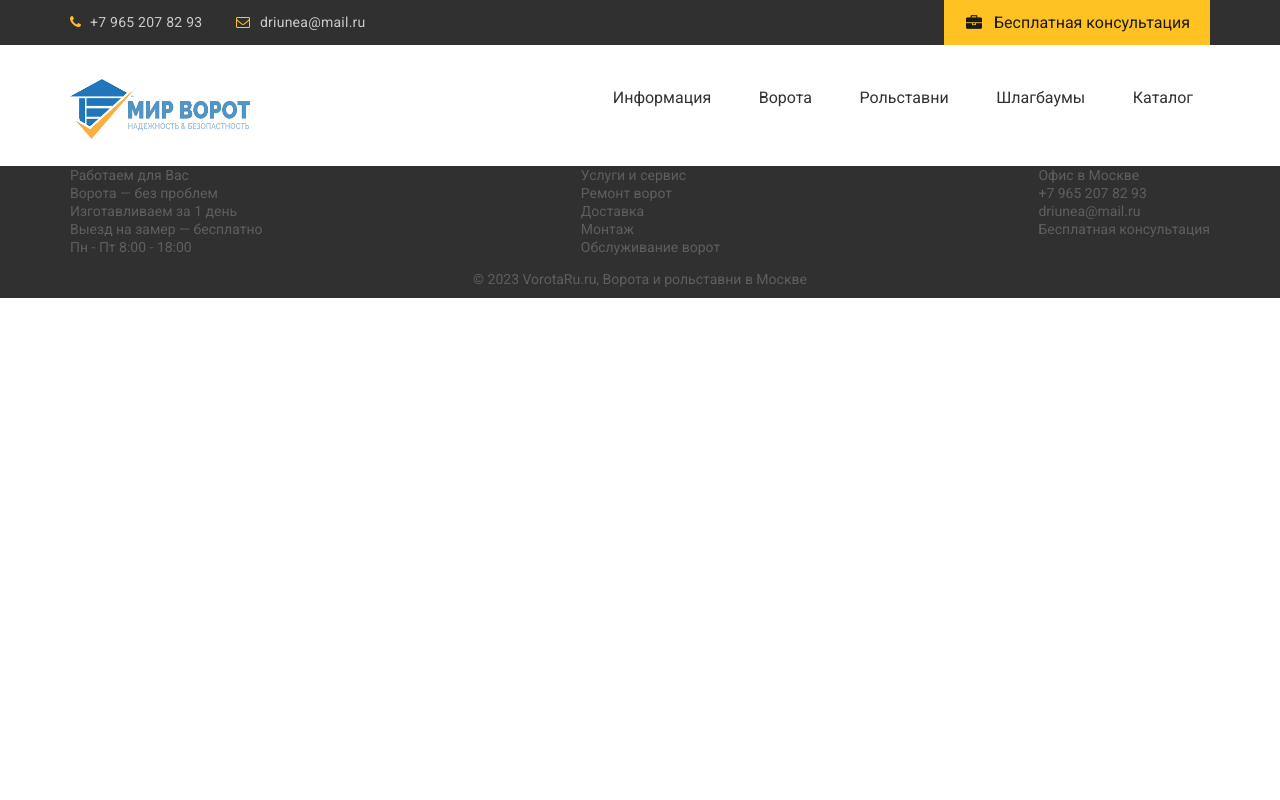
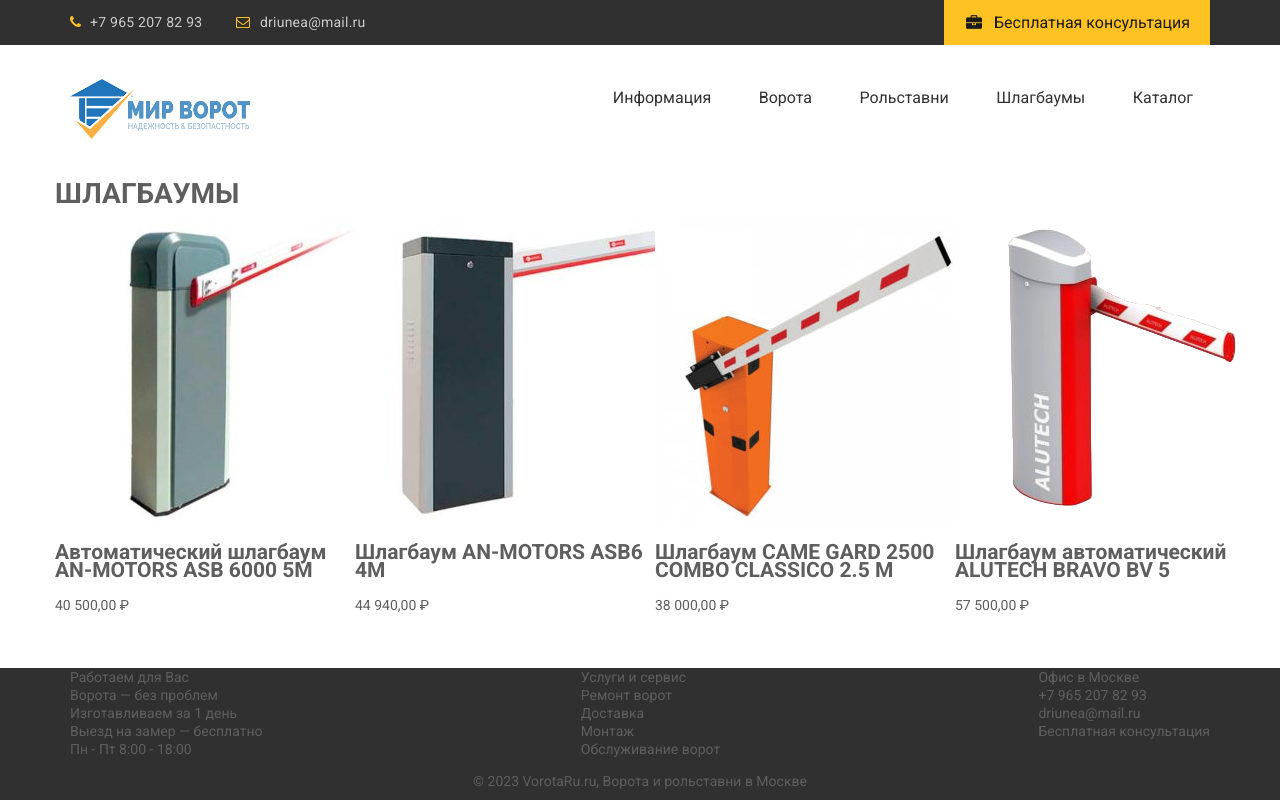
Before and after one commit to Selezeni/Vorota.ru, a Flask app: page /barrier in a window 1280 px wide. Run offline with Flask 3, Linux system fonts and the light colour scheme; some web fonts are replaced.

Commit message:
add new page

```diff
--- a/static/css/style.css
+++ b/static/css/style.css
@@ -1,36 +1,67 @@
-*{
+* {
     box-sizing: border-box;
 }
+html,
+body{
+    height: 100%;
+}
+.wrapper{
+    min-height: 100%;
+    display: flex;
+    flex-direction: column;
+}
+main{
+    flex-grow: 1;
+}
+
+.header{
+    position: sticky;
+    top: 0;
+    z-index: 1;
+    left: 0;
+    right: 0;
+}
+
+.header__content{
+    background-color: #fff;
+}
+
 nav a,
-div a{
+div a {
     text-decoration: none;
     display: inline-block;
 }
+
 ul,
-li{
+li {
     list-style: none;
     margin: 0;
     padding: 0;
 }
-.container{
+
+.container {
     max-width: 1170px;
     margin: 0 auto;
     padding: 0 15px;
 }
-body{
+
+body {
     font-family: 'Roboto', sans-serif;
     font-weight: 400;
     font-size: 14px;
     line-height: 18px;
     color: #5e5e5e
 }
-header{
+
+header {
     font-family: 'Roboto', sans-serif;
 }
-.header__top{
+
+.header__top {
     background-color: #303030
 }
-.header__btn{
+
+.header__btn {
     float: right;
     line-height: 36px;
     color: #1b1b1b;
@@ -39,63 +70,75 @@
     font-size: 16px;
     position: relative;
 }
-.header__btn:before{
+
+.header__btn:before {
     content: "\f0b1";
     font-family: 'icomoon';
     position: absolute;
     left: 22px;
     color: #1b1b1b;
 }
-.header__contacts:after{
+
+.header__contacts:after {
     content: "";
     clear: both;
     display: block;
 }
+
 .header__phone,
-.header__email{
+.header__email {
     color: #cbcacb;
     font-size: 14px;
     letter-spacing: 0.25px;
     line-height: 45px;
     position: relative;
 }
-.header__phone{
+
+.header__phone {
     padding-left: 20px;
     padding-right: 30px;
 }
-.header__phone:before{
+
+.header__phone:before {
     content: "\f095";
     font-family: 'icomoon';
     position: absolute;
     left: 0;
     color: #ffc222;
 }
-.header__email{
+
+.header__email {
     padding-left: 24px;
 }
-.header__email:before{
+
+.header__email:before {
     content: "\f003";
     font-family: 'icomoon';
     position: absolute;
     left: 0;
     color: #ffc222;
 }
-.header__content{
+
+.header__content {
     padding: 34px 0px 23px;
 }
-.header__logo img{
+
+.header__logo img {
     width: 180px;
     height: 60px;
     float: left;
 }
-.header__content-inner{
+
+.header__content-inner {
     display: flex;
     justify-content: space-between;
 }
-.menu li{
+
+.menu li {
     display: inline-block;
 }
-.menu a{
+
+.menu a {
     color: #323232;
     font-size: 16px;
     line-height: 36px;
@@ -103,37 +146,101 @@
     padding: 0px 16px;
     transition: all .5s;
 }
-.menu a:hover{
+
+.menu a:hover {
     border-color: #ffc222
 }
-.menu li + li{
+
+.menu li+li {
     padding-left: 10px;
 }
-.footer{
-    background-color:#303030;
+
+.footer {
+    background-color: #303030;
 }
-.footer__content{
+
+.footer__content {
     max-width: 1170px;
     margin: 0 auto;
     padding: 0 15px;
     display: flex;
     justify-content: space-between;
 }
-.copyright p{
+
+.copyright p {
     text-align: center;
     margin-bottom: 0px;
     padding-bottom: 10px;
 }
-.rolets-foto{
+
+h2.text {
+    max-width: 1170px;
+    margin: 0 auto;
+}
+
+.rolets_title,
+.page__name {
+    max-width: 1170px;
+    margin: 0 auto;
+}
+
+.rolets-text {
+    max-width: 1170px;
+    margin: 0 auto;
+}
+
+.rolets-foto {
     display: flex;
+    max-width: 1170px;
+    justify-content: space-between;
+    position: relative;
+    margin: 0 auto;
 }
-.rolets-alutech_foto{
+
+.rolets-alutech_foto {
     display: flex;
+    max-width: 1170px;
     justify-content: space-between;
+    position: relative;
+    margin: 0 auto;
 }
-.container-type{
+
+.container-type {
+    display: grid;
+    grid-template-columns: repeat(5, 1fr);
+    max-width: 1170px;
+    margin: 0 auto;
+}
+
+.foto {
+    max-width: 180px;
+}
+
+.discription {
     display: flex;
+    max-width: 1170px;
+    justify-content: space-between;
+    position: relative;
+    margin: 0 auto;
 }
-.result-foto{
-    display: flex;
+
+.description-result,
+.automatic {
+    max-width: 1170px;
+    margin: 0 auto;
 }
+
+.result-foto {
+    max-width: 1170px;
+    margin: 0 auto;
+    display: grid;
+    grid-template-columns: repeat(2, 1fr);
+}
+
+.barrier {
+    max-width: 1170px;
+    min-width: 80%;
+    margin: 0 auto;
+    display: grid;
+    grid-template-columns: repeat(4, 1fr);
+}
--- a/templates/barrier.html
+++ b/templates/barrier.html
@@ -1,9 +1,39 @@
 {% extends 'base.html' %}
-
 {% block title %}
 {% if title %}
-    Ворота.ру - {{title}}
+Ворота.ру - {{title}}
 {% else %}
-    Ворота.ру
+Ворота.ру
 {% endif %}
 {% endblock %}
+{% block content %}
+<div class="page__name">
+    <h1>ШЛАГБАУМЫ</h1>
+</div>
+<div class="barrier">
+    <div class="barrier__type">
+        <img src="../static/img/barrier/an-motors-asb-300x300.jpeg" alt="Шлагбаум">
+        <h2>Автоматический шлагбаум AN-MOTORS ASB 6000 5М</h2>
+        <p class="price">40 500,00 ₽</p>
+    </div>
+    <div class="barrier__type">
+        <img src="../static/img/barrier/an-motors-asb6-X-300x300.jpeg" alt="Шлагбаум">
+        <h2>Шлагбаум AN-MOTORS ASB6 4М</h2>
+        <p class="price">44 940,00 ₽</p>
+    </div>
+    <div class="barrier__type">
+        <img src="../static/img/barrier/cda9ea8f14b5df0bb873af8627482677-300x300.jpeg" alt="">
+        <h2>Шлагбаум CAME GARD 2500 COMBO CLASSICO 2.5 М</h2>
+        <p class="price">38 000,00 ₽</p>
+    </div>
+    <div class="barrier__type">
+        <img src="../static/img/barrier/ALUTECH-BRAVO-BV-5-300x300.png" alt="">
+        <h2>Шлагбаум автоматический ALUTECH BRAVO BV 5</h2>
+        <p class="price">57 500,00 ₽</p>
+    </div>
+</div>
+
+
+
+
+{% endblock %}
--- a/templates/base.html
+++ b/templates/base.html
@@ -14,6 +14,7 @@
 </head>
 
 <body>
+    <div class="wrapper">
         <header class="header">
             <div class="header__top">
                 <div class="container">
@@ -79,6 +80,7 @@
                 <p>© 2023 VorotaRu.ru, Ворота и рольставни в Москве</p>
             </div>
         </footer>
+    </div>
 </body>
 
 </html>
```
Also changed, not shown: templates/rolets.html (+39 -7 lines), templates/vorota.html (+7 -2 lines), static/img/barrier/ALUTECH-BRAVO-BV-5-300x300.png (added), static/img/barrier/an-motors-asb-300x300.jpeg (added), static/img/barrier/an-motors-asb6-X-300x300.jpeg (added), static/img/barrier/cda9ea8f14b5df0bb873af8627482677-300x300.jpeg (added), static/img/rolets/type-1.jpeg (deleted), static/img/rolets/type-1.png (added), static/img/rolets/type-2.jpeg (deleted), static/img/rolets/type-2.png (added), static/img/rolets/type-3.jpeg (deleted), static/img/rolets/type-3.png (added), static/img/rolets/type-3_1.jpeg (deleted), static/img/rolets/type-3_1.png (added). Lines whose indentation alone changed are shown as unchanged.
